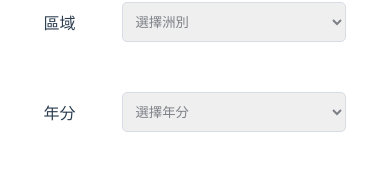
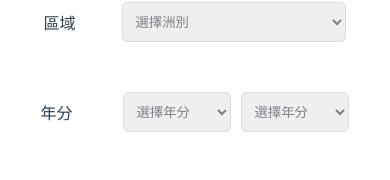
Before and after one commit to Jormal1523/-Project-exercise, a Vue app: page /search in a window 390 px wide. Shown: the part 274-454 px from the top of the page. Built offline with nearby package versions, Linux system fonts and the light colour scheme; what vuex-along would draw is missing.

Commit message:
篩選年分 多選

```diff
--- a/src/components/chart.vue
+++ b/src/components/chart.vue
@@ -124,15 +124,19 @@ export default {
 
       let array = res.data.filter(
         (res) =>
-          res["年度"] == props.chartData.years &&
-          res["洲別"] == props.chartData.areas
+          (res["年度"] == props.chartData.years &&
+            res["洲別"] == props.chartData.areas) ||
+          (res["年度"] == props.chartData.years2 &&
+            res["洲別"] == props.chartData.areas)
       );
       let array3 = res.data.filter(
         (res) =>
           res["年度"] == props.chartData.years ||
+          res["年度"] == props.chartData.years2 ||
           res["洲別"] == props.chartData.areas
       );
       // console.log(array);
+      // console.log(array3);
 
       if (props.chartData.areas == "") {
         for (let i = 0; i < data.continent.length; i++) {
--- a/src/views/SearchView.vue
+++ b/src/views/SearchView.vue
@@ -17,8 +17,9 @@
           </select>
         </div>
         <div class="year">
-          <div>年分</div>
-          <select name="years" v-model="years">
+          <div style="white-space: nowrap">年分</div>
+          <div class="yearSelect">
+            <select name="years" v-model="years" class="rwdSelect">
               <option value="">選擇年分</option>
               <option value="105">105</option>
               <option value="106">106</option>
@@ -26,6 +27,16 @@
               <option value="108">108</option>
               <option value="109">109</option>
             </select>
+            <span></span>
+            <select name="years" v-model="years2" class="rwdSelect">
+              <option value="">選擇年分</option>
+              <option value="105">105</option>
+              <option value="106">106</option>
+              <option value="107">107</option>
+              <option value="108">108</option>
+              <option value="109">109</option>
+            </select>
+          </div>
         </div>
         <div class="btnGroup">
           <button class="clean" @click="clean">清除</button>
@@ -36,11 +47,15 @@
     <div
       class="chartPart"
       v-if="
-        changeKey !== null && (chartData.areas !== '' || chartData.years !== '')
+        changeKey !== null &&
+        (chartData.areas !== '' ||
+          chartData.years !== '' ||
+          chartData.years2 !== '')
       "
     >
       <div class="chartTitle">
-        {{ chartData.years }}{{ chartData.areas }}之我國留學生人數
+        {{ chartData.years }}{{ `  ${chartData.years2} `
+        }}{{ chartData.areas }}之我國留學生人數加總
       </div>
       <div class="brownLine2"></div>
       <!-- <chartTest22 :chartData="this.chartData" :key="changeKey" /> -->
@@ -69,6 +84,7 @@ export default {
     return {
       areas: "",
       years: "",
+      years2: "",
       chartData: {},
       changeKey: null,
     };
@@ -78,6 +94,7 @@ export default {
       this.chartData = {
         areas: this.areas,
         years: this.years,
+        years2: this.years2,
       };
       this.$store.commit("changeStatus");
 
@@ -87,6 +104,7 @@ export default {
     clean() {
       this.areas = "";
       this.years = "";
+      this.years2 = "";
       this.chartData = "";
       this.changeKey = null;
       // return this.$router.go(0);
@@ -148,6 +166,10 @@ export default {
   justify-content: space-between;
   align-items: center;
 }
+.yearSelect {
+  display: flex;
+  margin-right: 96px;
+}
 select {
   color: #7d8087;
   margin-right: 96px;
@@ -157,7 +179,11 @@ select {
   border-radius: 5px;
   border: 1px solid #d8dce5;
 }
-
+.rwdSelect {
+  margin-left: 10px;
+  margin-right: 0px;
+  width: 108px;
+}
 .btnGroup {
   width: 228px;
   margin-left: auto;
@@ -231,6 +257,9 @@ select {
   select {
     margin-right: 0px;
   }
+  .yearSelect {
+    margin-right: 0px;
+  }
   .chartTitle {
     width: 350px;
     margin-left: auto;
```
Lines whose indentation alone changed are shown as unchanged.
